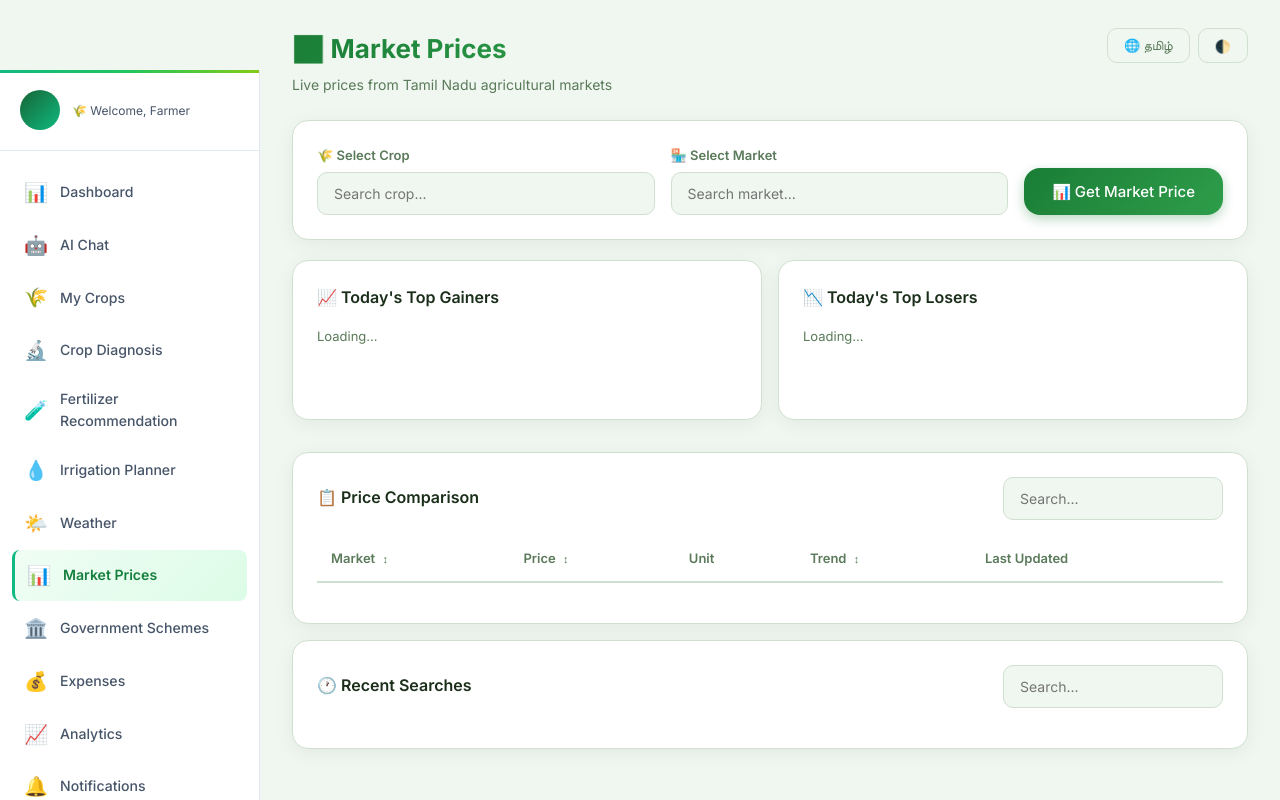
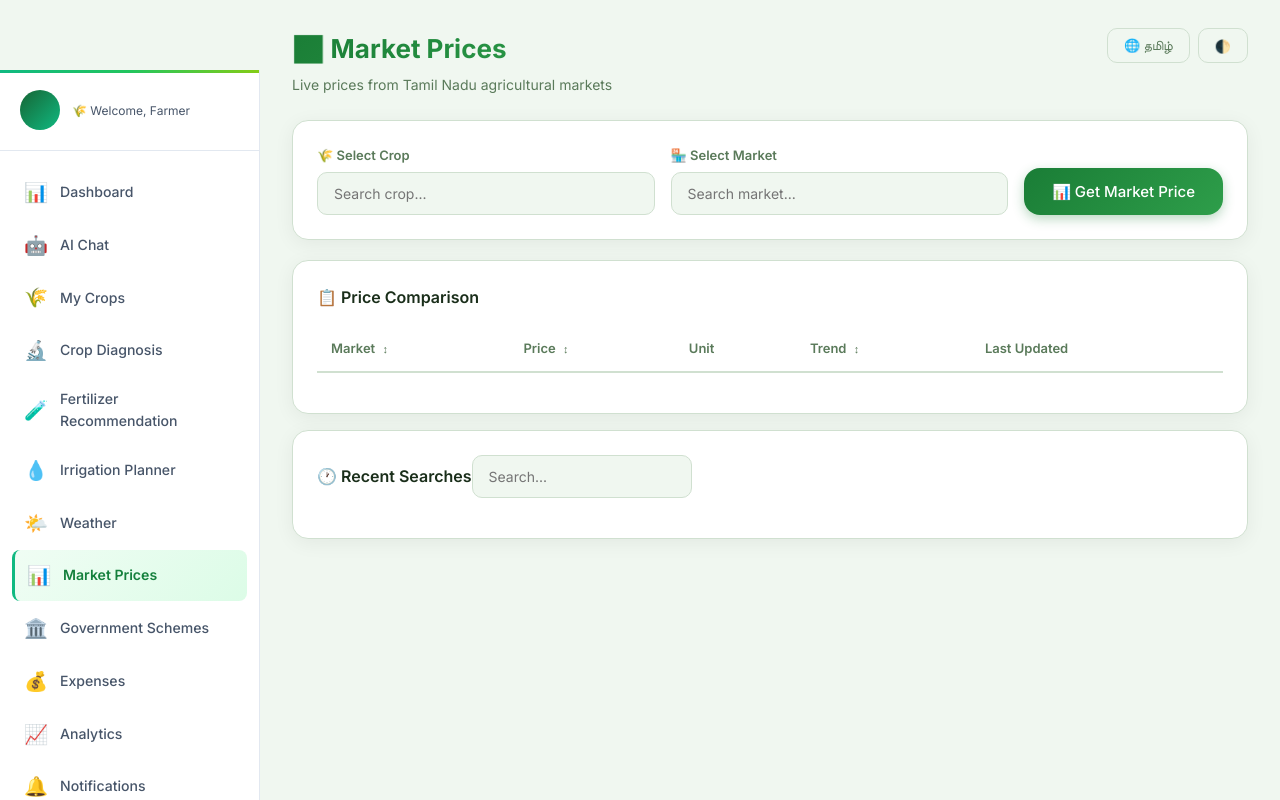
Before and after one commit to vairamkishore104533-ai/AI_Agriculture_Assistant, a Flask app: template templates/market.html in a window 1280 px wide. Run offline with Flask 3, Linux system fonts and the light colour scheme; the template is opened without the code that fills it, so the values that code supplies are empty.

Commit message:
Remove Top Gainers/Losers section and Price Comparison search bar

```diff
--- a/static/css/market.css
+++ b/static/css/market.css
@@ -93,18 +93,9 @@
 .mkt-insight-value { font-size: 14px; font-weight: 700; color: var(--mkt-text); }
 .mkt-rec-badge { margin-top: 12px; padding: 8px 16px; border-radius: var(--mkt-radius-sm); font-size: 13px; font-weight: 600; display: inline-block; }
 .mkt-section-title { font-size: 16px; font-weight: 600; margin: 0 0 16px 0; display: flex; align-items: center; gap: 8px; }
-.mkt-top-row { display: grid; grid-template-columns: 1fr 1fr; gap: 16px; margin-bottom: 16px; }
-.mkt-gainers-card, .mkt-losers-card { min-height: 160px; }
-.mkt-top-item { display: flex; align-items: center; justify-content: space-between; padding: 10px 14px; border-radius: var(--mkt-radius-sm); margin-bottom: 6px; font-size: 13px; font-weight: 500; }
-.mkt-top-rank { font-size: 16px; margin-right: 10px; }
-.mkt-top-name { flex: 1; }
-.mkt-top-pct { font-weight: 700; }
-.mkt-up { color: #2e7d32; background: var(--mkt-green-light); }
-.mkt-down { color: #c62828; background: var(--mkt-red-light); }
-.mkt-table-header { display: flex; align-items: center; justify-content: space-between; gap: 16px; margin-bottom: 16px; flex-wrap: wrap; }
+.mkt-table-header { display: flex; align-items: center; margin-bottom: 16px; }
 .mkt-table-header .mkt-section-title { margin: 0; }
 .mkt-table-controls { flex-shrink: 0; width: 220px; }
-.mkt-table-search { width: 100%; }
 .mkt-table-wrap { overflow-x: auto; }
 .mkt-table { width: 100%; border-collapse: collapse; font-size: 13px; }
 .mkt-table th { text-align: left; padding: 12px 14px; font-weight: 600; color: var(--mkt-text-secondary); border-bottom: 2px solid var(--mkt-border); cursor: pointer; white-space: nowrap; user-select: none; }
@@ -146,7 +137,6 @@
     .mkt-main { margin-left: 0; padding: 20px; }
     .mkt-search-grid { grid-template-columns: 1fr; }
     .mkt-summary-row { grid-template-columns: repeat(2, 1fr); }
-    .mkt-top-row { grid-template-columns: 1fr; }
     .mkt-price-top { flex-direction: column; }
 }
 @media (max-width: 768px) {
--- a/static/js/market.js
+++ b/static/js/market.js
@@ -43,12 +43,9 @@ function mktBoot() {
         onSelect: function (item) { mktState.market = item.en; }
     });
     renderFavorites();
-    mktLoadTopGainers();
-    mktLoadTopLosers();
     loadHistory();
     var hs = document.getElementById("mkt-history-search");
     if (hs) hs.addEventListener("input", function () { mktState.historyPage = 1; loadHistory(); });
-    document.getElementById("mkt-table-search").addEventListener("input", function () { mktFilterTable(); });
     mktRenderTable();
 }
 
@@ -214,11 +211,6 @@ function mktUpdateTableForCrop(crop) {
         });
 }
 
-function mktFilterTable() {
-    mktState.page = 1;
-    mktRenderTable();
-}
-
 function mktSortTable(key) {
     if (mktState.sortKey === key) { mktState.sortDir *= -1; }
     else { mktState.sortKey = key; mktState.sortDir = 1; }
@@ -226,10 +218,7 @@ function mktSortTable(key) {
 }
 
 function mktRenderTable() {
-    var q = (document.getElementById("mkt-table-search").value || "").toLowerCase().trim();
-    var data = mktState.tableData.slice().filter(function (d) {
-        return (d.market || "").toLowerCase().indexOf(q) >= 0 || (d.price || "").toString().indexOf(q) >= 0 || (d.trend || "").toLowerCase().indexOf(q) >= 0;
-    }).sort(function (a, b) {
+    var data = mktState.tableData.slice().sort(function (a, b) {
         var av, bv;
         if (mktState.sortKey === "price") { av = a.price; bv = b.price; }
         else if (mktState.sortKey === "trend") { av = a.trend; bv = b.trend; }
@@ -260,49 +249,6 @@ function mktRenderTable() {
         phtml += '<button class="mkt-page-btn' + (i === mktState.page ? ' mkt-active' : '') + '" onclick="mktState.page=' + i + ';mktRenderTable();">' + i + '</button>';
     }
     pag.innerHTML = phtml;
-}
-
-/* ── Top Gainers / Losers ── */
-
-function mktLoadTopGainers() {
-    var list = document.getElementById("mkt-gainers-list");
-    list.innerHTML = '<p style="color:var(--mkt-text-secondary);font-size:13px">' + t("Loading...", "ஏற்றுகிறது...") + '</p>';
-    fetch("/api/market/top-gainers")
-        .then(function (r) { return r.json(); })
-        .then(function (res) {
-            if (!res.success || !res.items || !res.items.length) {
-                list.innerHTML = '<p style="color:var(--mkt-text-secondary);font-size:13px">' + t("No significant price increase today.", "இன்று குறிப்பிடத்தக்க விலை உயர்வு இல்லை.") + '</p>';
-                return;
-            }
-            var data = res.items.slice(0, 5);
-            list.innerHTML = data.map(function (d, i) {
-                var medals = ["🥇", "🥈", "🥉", "4️⃣", "5️⃣"];
-                return '<div class="mkt-top-item mkt-up"><span class="mkt-top-rank">' + (medals[i] || (i + 1)) + '</span><span class="mkt-top-name">' + escapeHtml(d.crop) + '</span><span class="mkt-top-pct">+' + d.change_pct + '%</span></div>';
-            }).join("");
-        })
-        .catch(function () {
-            list.innerHTML = '<p style="color:var(--mkt-text-secondary);font-size:13px">' + t("Could not load gainers.", "உயர்வுகளை ஏற்ற முடியவில்லை.") + '</p>';
-        });
-}
-
-function mktLoadTopLosers() {
-    var list = document.getElementById("mkt-losers-list");
-    list.innerHTML = '<p style="color:var(--mkt-text-secondary);font-size:13px">' + t("Loading...", "ஏற்றுகிறது...") + '</p>';
-    fetch("/api/market/top-losers")
-        .then(function (r) { return r.json(); })
-        .then(function (res) {
-            if (!res.success || !res.items || !res.items.length) {
-                list.innerHTML = '<p style="color:var(--mkt-text-secondary);font-size:13px">' + t("No significant price decrease today.", "இன்று குறிப்பிடத்தக்க விலை குறைவு இல்லை.") + '</p>';
-                return;
-            }
-            var data = res.items.slice(0, 5);
-            list.innerHTML = data.map(function (d, i) {
-                return '<div class="mkt-top-item mkt-down"><span class="mkt-top-rank">' + (i + 1) + '</span><span class="mkt-top-name">' + escapeHtml(d.crop) + '</span><span class="mkt-top-pct">' + d.change_pct + '%</span></div>';
-            }).join("");
-        })
-        .catch(function () {
-            list.innerHTML = '<p style="color:var(--mkt-text-secondary);font-size:13px">' + t("Could not load losers.", "வீழ்ச்சிகளை ஏற்ற முடியவில்லை.") + '</p>';
-        });
 }
 
 /* ── Favorites ── */
--- a/templates/market.html
+++ b/templates/market.html
@@ -101,25 +101,10 @@
             </div>
         </div>
 
-        <!-- Top Gainers / Losers -->
-        <div class="mkt-top-row" id="mkt-top-row">
-            <div class="mkt-card mkt-gainers-card">
-                <h3 class="mkt-section-title">📈 {% if lang == 'ta' %}இன்றைய அதிக விலை உயர்வுகள்{% else %}Today's Top Gainers{% endif %}</h3>
-                <div id="mkt-gainers-list"><p style="color:var(--mkt-text-secondary);font-size:13px">{% if lang == 'ta' %}ஏற்றுகிறது...{% else %}Loading...{% endif %}</p></div>
-            </div>
-            <div class="mkt-card mkt-losers-card">
-                <h3 class="mkt-section-title">📉 {% if lang == 'ta' %}இன்றைய அதிக வீழ்ச்சிகள்{% else %}Today's Top Losers{% endif %}</h3>
-                <div id="mkt-losers-list"><p style="color:var(--mkt-text-secondary);font-size:13px">{% if lang == 'ta' %}ஏற்றுகிறது...{% else %}Loading...{% endif %}</p></div>
-            </div>
-        </div>
-
         <!-- Price Comparison Table -->
         <div class="mkt-card">
             <div class="mkt-table-header">
                 <h3 class="mkt-section-title">📋 {% if lang == 'ta' %}விலை ஒப்பீடு{% else %}Price Comparison{% endif %}</h3>
-                <div class="mkt-table-controls">
-                    <input type="text" class="mkt-search-input mkt-table-search" id="mkt-table-search" placeholder="{% if lang == 'ta' %}தேடு...{% else %}Search...{% endif %}" autocomplete="off">
-                </div>
             </div>
             <div class="mkt-table-wrap">
                 <table class="mkt-table">
```
